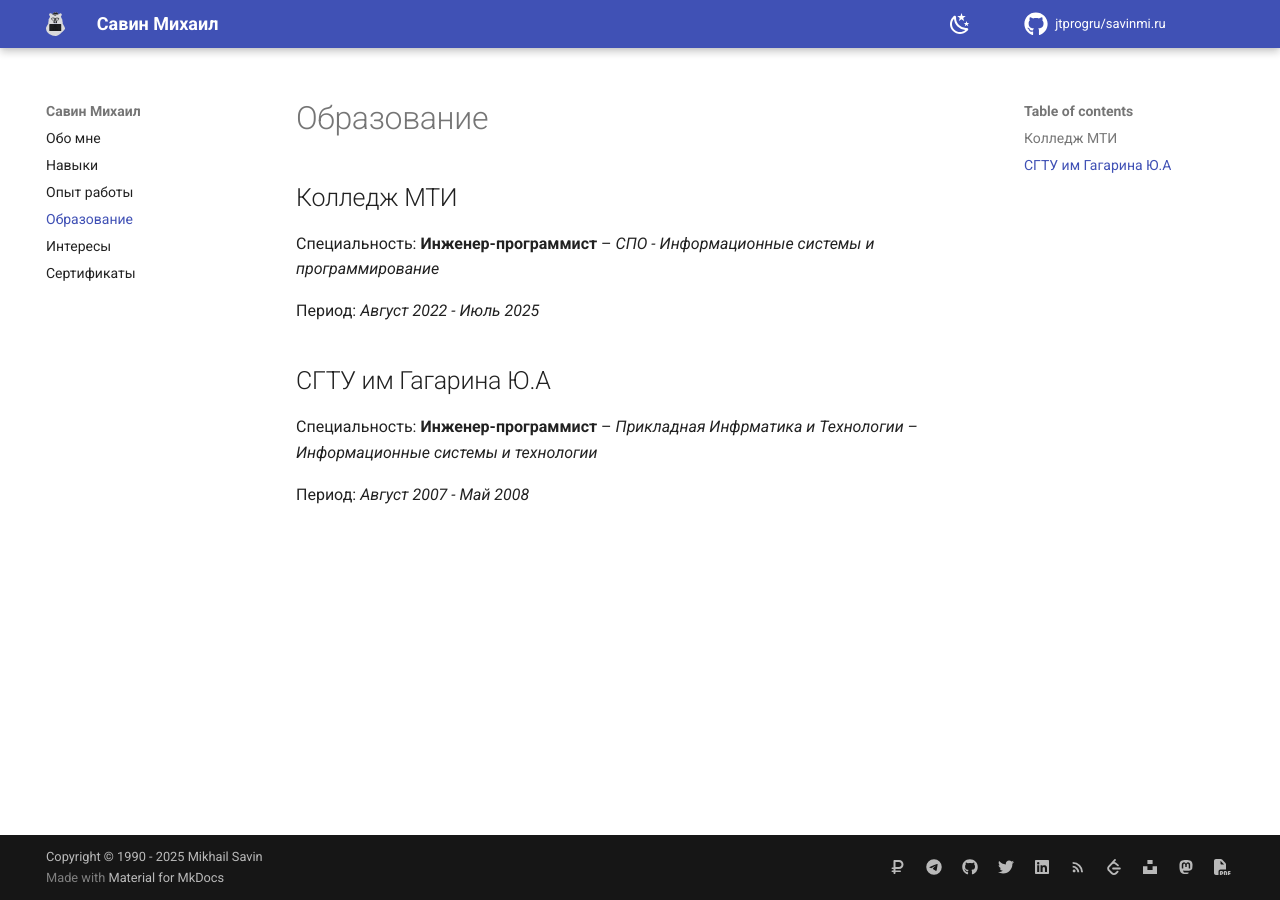
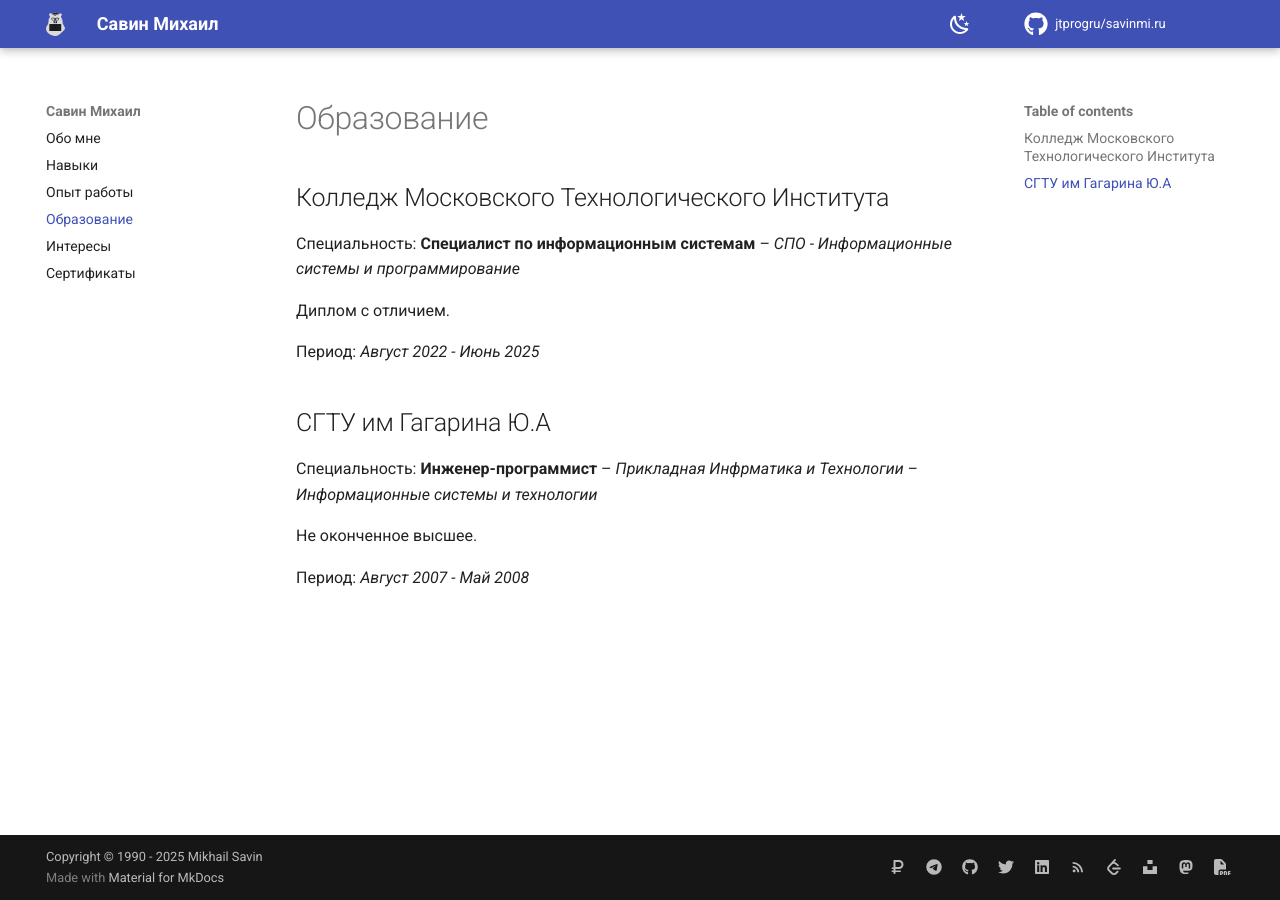
Before and after one commit to jtprogru/savinmi.ru, an MkDocs documentation site: the page built from docs/education.md, in a window 1280 px wide. Built offline with MkDocs 1.6.1 and Material for MkDocs 9.7.7, drawn with Linux system fonts in a browser that asks for light colours; comment, search, counter and statistics services are not loaded.

```diff
--- a/docs/education.md
+++ b/docs/education.md
@@ -1,13 +1,17 @@
 # Образование
 
-## Колледж МТИ
+## Колледж Московского Технологического Института
 
-Специальность: **Инженер-программист** – _СПО - Информационные системы и программирование_
+Специальность: **Специалист по информационным системам** – _СПО - Информационные системы и программирование_
 
-Период: _Август 2022 - Июль 2025_
+Диплом с отличием.
+
+Период: _Август 2022 - Июнь 2025_
 
 ## СГТУ им Гагарина Ю.А
 
 Специальность: **Инженер-программист** – _Прикладная Инфрматика и Технологии – Информационные системы и технологии_
 
+Не оконченное высшее.
+
 Период: _Август 2007 - Май 2008_
```
Also changed, not shown: docs/experience.md (+1 -9 lines), docs/index.md (+1 -1 lines).
